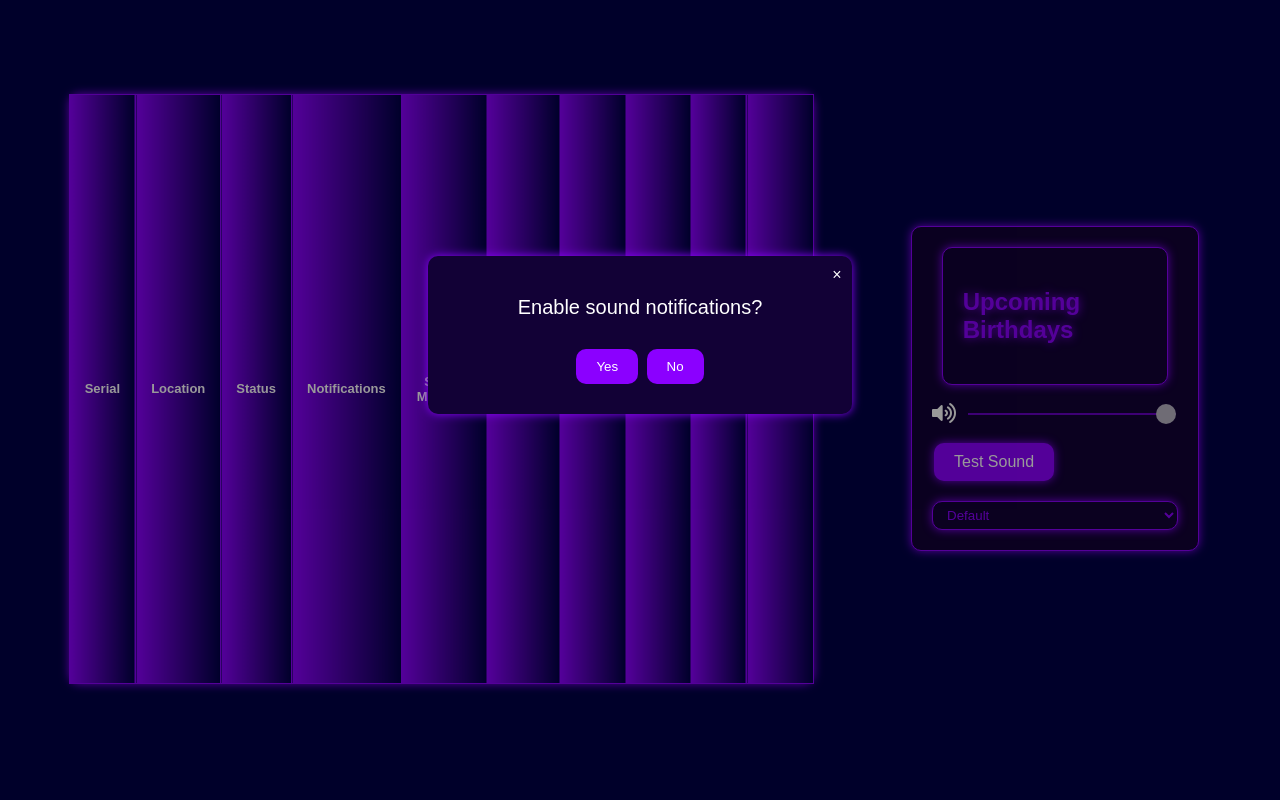
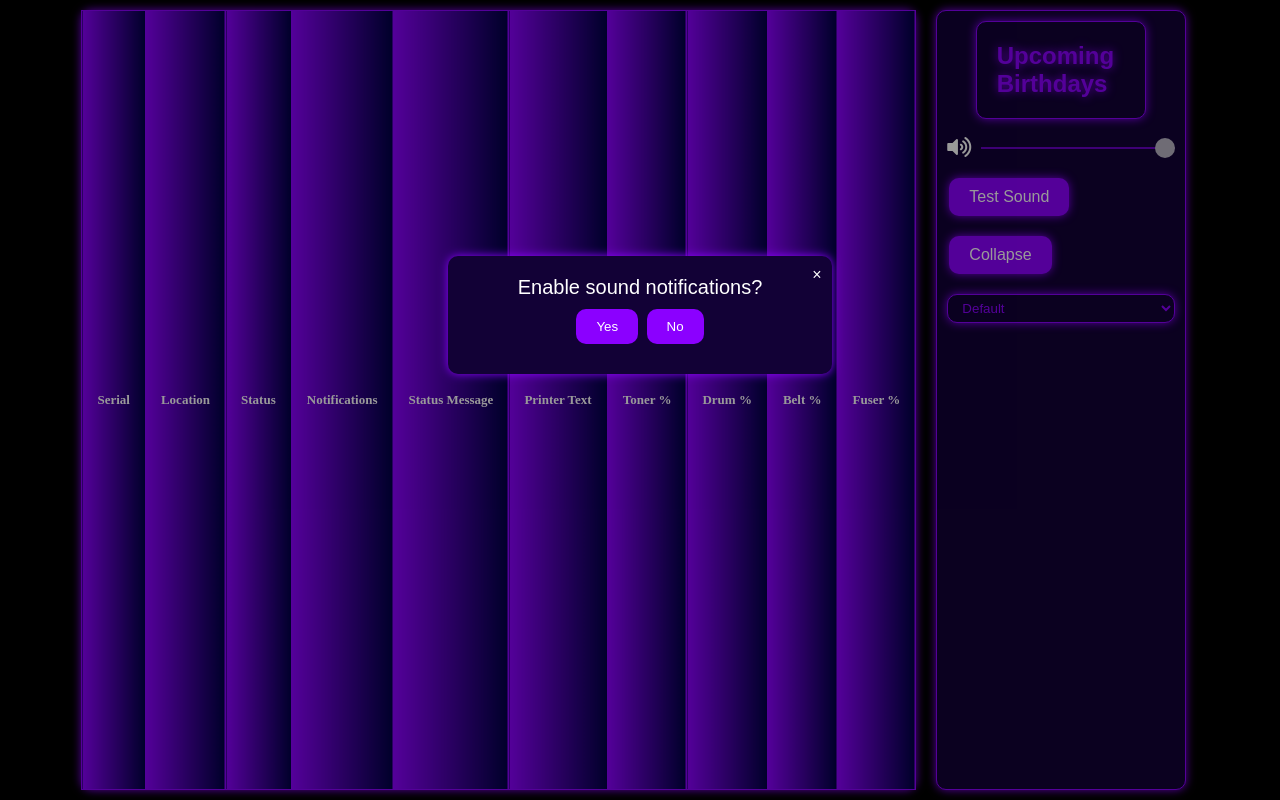
Before and after one commit to AdrianCCollier/Wepa, a website with bundled scripts: page public/index.html in a window 1280 px wide. Built offline with nearby package versions, Linux system fonts and the light colour scheme; files whose address does not match are found by name.

Commit message:
added collapse button

```diff
--- a/public/css/styles.css
+++ b/public/css/styles.css
@@ -1,15 +1,31 @@
+* {
+    margin: 0;
+    padding: 0;
+    box-sizing: border-box;
+}
+
 html,
 body {
-  height: 98.5%;
+  height: 100vh;
   width: 99.5%;
   padding: 0;
   margin: 0;
+  background-color: black;
 }
 body {
-  background-color: #000046;
-  font-family: 'Orbitron', sans-serif;
+  /* background-color: #000046; */
+  font-family: Arial, sans-serif;
   color: #ffffff;
   transition: all 0.5s ease;
+}
+
+.main {
+  display: flex;
+  justify-content:center;
+  /* align-items: center; */
+  flex-wrap: wrap;
+  padding: 10px;
+  height: 100%;
 }
 /* start of toggle switch CSS new */
 #switch {
@@ -132,14 +148,7 @@ body {
   transition: opacity 1s;
 }
 /* end of toggle switch CSS new */
-.main {
-  display: flex;
-  justify-content: space-around;
-  align-items: center;
-  flex-wrap: wrap;
-  padding: 20px;
-  height: 95%;
-}
+
 
 .popup-container {
   height: 30%;
@@ -290,7 +299,7 @@ body {
   opacity: 1;
 }
 
-#sound-test {
+.GUI-button {
   color: #ffffff;
   background-color: #8b00ff;
   border: none;
@@ -370,10 +379,11 @@ button:hover {
   color: #ffffff;
   background-color: #120136;
   border: 1px solid #8b00ff;
-  padding: 20px;
+  padding: 10px;
   border-radius: 10px;
   box-shadow: 0 0 10px #8b00ff;
-  width: 20%;
+  flex: 0 0 20%;
+  margin-left: 20px;
 }
 /* Table and Tracker styling */
 .wepa-table,
@@ -387,14 +397,24 @@ button:hover {
   box-shadow: 0 0 10px #8b00ff;
 }
 
+.table-container {
+
+  display: flex;
+  align-items: center;
+  justify-content: center;
+
+}
+
+
+
 .wepa-table {
   max-width: 1000px;
   border-collapse: collapse;
-  width: 40%;
-  height: 80%;
+  width: 100%;
+  height: 100%;
+  font-family: 'Times New Roman', Times, serif;
   font-size: small;
 }
-
 th,
 td {
   padding: 15px;
--- a/public/index.html
+++ b/public/index.html
@@ -12,6 +12,8 @@
       rel="stylesheet"
       href="https://cdnjs.cloudflare.com/ajax/libs/font-awesome/5.15.2/css/all.min.css"
     />
+
+
   </head>
   <body>
     <div class="main">
@@ -33,6 +35,7 @@
         </div>
       </div>
 
+      <div class="table-container">
       <table class="wepa-table" id="wepaTable">
         <tr>
           <th>Serial</th>
@@ -47,6 +50,7 @@
           <th>Fuser %</th>
         </tr>
       </table>
+      </div>
 
       <div class="right-panel">
         <div class="birthday-tracker">
@@ -71,7 +75,8 @@
             />
           </div>
 
-          <button id="sound-test">Test Sound</button>
+          <button id="sound-test" class="GUI-button">Test Sound</button>
+          <button id="collapse-button" class="GUI-button">Collapse</button>
           <select name="sounds-options" id="sound-select">
             <option value="sounds/notification.mp3">Default</option>
             <option value="sounds/coffeepot.mp3">
--- a/public/js/printer.js
+++ b/public/js/printer.js
@@ -90,18 +90,18 @@ export function addPrinterToTable(printerData) {
   const locationCell = row.insertCell(1)
   const statusCell = row.insertCell(2)
   const alarmCell = row.insertCell(3)
-  alarmCell.className = 'alarm-cell';
+  alarmCell.className = 'alarm-cell'
   const statusMessageCell = row.insertCell(4)
   const printerTextCell = row.insertCell(5)
 
   const tonerCell = row.insertCell(6)
   const tonerTable = document.createElement('table')
-  const tonerRow = tonerTable.insertRow(0);
+  const tonerRow = tonerTable.insertRow(0)
 
-  const tonerBlackCell = tonerRow.insertCell(0);
-  const tonerCyanCell = tonerRow.insertCell(1);
-  const tonerMagentaCell = tonerRow.insertCell(2);
-  const tonerYellowCell = tonerRow.insertCell(3);
+  const tonerBlackCell = tonerRow.insertCell(0)
+  const tonerCyanCell = tonerRow.insertCell(1)
+  const tonerMagentaCell = tonerRow.insertCell(2)
+  const tonerYellowCell = tonerRow.insertCell(3)
 
   tonerBlackCell.innerHTML = 'B ' + roundPercentage(printerData.tonerBlack)
   tonerCyanCell.innerHTML = 'C ' + roundPercentage(printerData.tonerYellow)
@@ -109,9 +109,9 @@ export function addPrinterToTable(printerData) {
   tonerYellowCell.innerHTML = 'Y ' + roundPercentage(printerData.tonerYellow)
   tonerCell.appendChild(tonerTable)
 
-  const drumCell = row.insertCell(7);
-  const drumTable = document.createElement('table');
-  const drumRow = drumTable.insertRow(0);
+  const drumCell = row.insertCell(7)
+  const drumTable = document.createElement('table')
+  const drumRow = drumTable.insertRow(0)
 
   const drumBlackCell = drumRow.insertCell(0)
   const drumCyanCell = drumRow.insertCell(1)
@@ -119,7 +119,7 @@ export function addPrinterToTable(printerData) {
   const drumYellowCell = drumRow.insertCell(3)
 
   drumBlackCell.innerHTML = 'B ' + roundPercentage(printerData.drumBlack)
-  drumCyanCell.innerHTML = 'C '+ roundPercentage(printerData.drumCyan)
+  drumCyanCell.innerHTML = 'C ' + roundPercentage(printerData.drumCyan)
   drumMagentaCell.innerHTML = 'M ' + roundPercentage(printerData.drumMagenta)
   drumYellowCell.innerHTML = 'Y ' + roundPercentage(printerData.drumYellow)
   drumCell.appendChild(drumTable)
@@ -130,10 +130,32 @@ export function addPrinterToTable(printerData) {
   nameCell.innerHTML = printerData.name
   locationCell.innerHTML = printerData.location
   statusCell.innerHTML = printerData.status
-  statusMessageCell.innerHTML = printerData.statusMessage;
+  statusMessageCell.innerHTML = printerData.statusMessage
   printerTextCell.innerHTML = printerData.printerText
   beltCell.innerHTML = roundPercentage(printerData.belt)
   fuserCell.innerHTML = roundPercentage(printerData.fuser)
+
+  // // Collapse button feature
+  document.getElementById('collapse-button').addEventListener('click', function () {
+    const table = document.getElementById('wepaTable');
+    // Loop through each row in the table
+    for(let i = 0; i < table.rows.length; i++) {
+      // loop through the last 6 cells in the row
+      for(let j = 4; j <= 10; j++) {
+        if(table.rows[i].cells[j]) {
+          if(table.rows[i].cells[j].style.display === 'none') {
+            table.rows[i].cells[j].style.display = '';
+            console.log('reached if statement')
+          }
+          else {
+            table.rows[i].cells[j].style.display = 'none';
+            console.log('reached else statement')
+          }
+        }
+      }
+    }
+  });
+
   const toggleSwitch = document.createElement('div')
   toggleSwitch.className = 'toggle'
   toggleSwitch.id = 'switch'
@@ -171,6 +193,10 @@ alarmCell.appendChild(toggleSwitch)
   }, 10000) // 10000 milliseconds = 10 seconds
 }
 
+
+
+
+
 export function refreshTable() {
   console.log('Refreshed Table:', new Date().toLocaleString())
   const table = document.getElementById('wepaTable')
```
Lines whose indentation alone changed are shown as unchanged.
